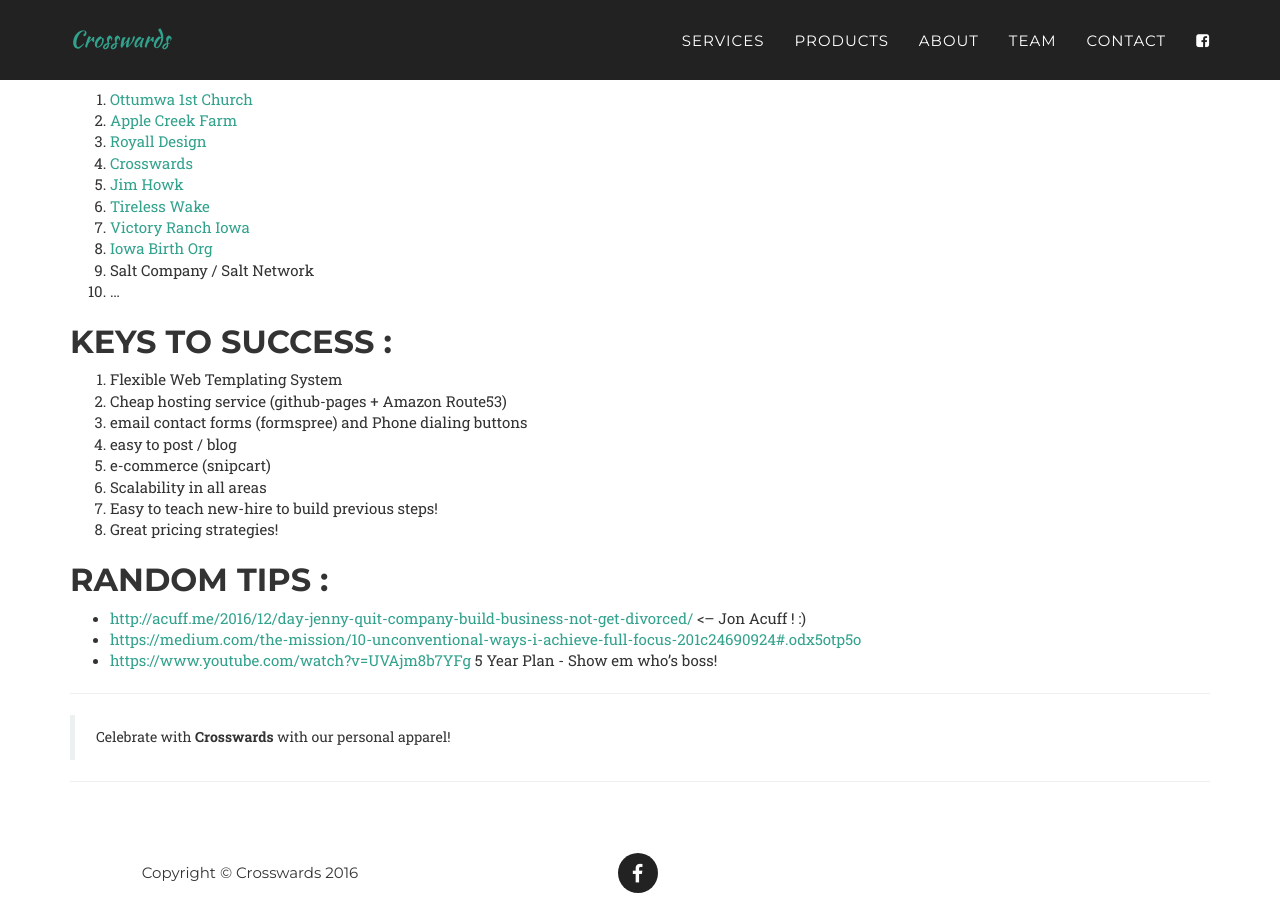
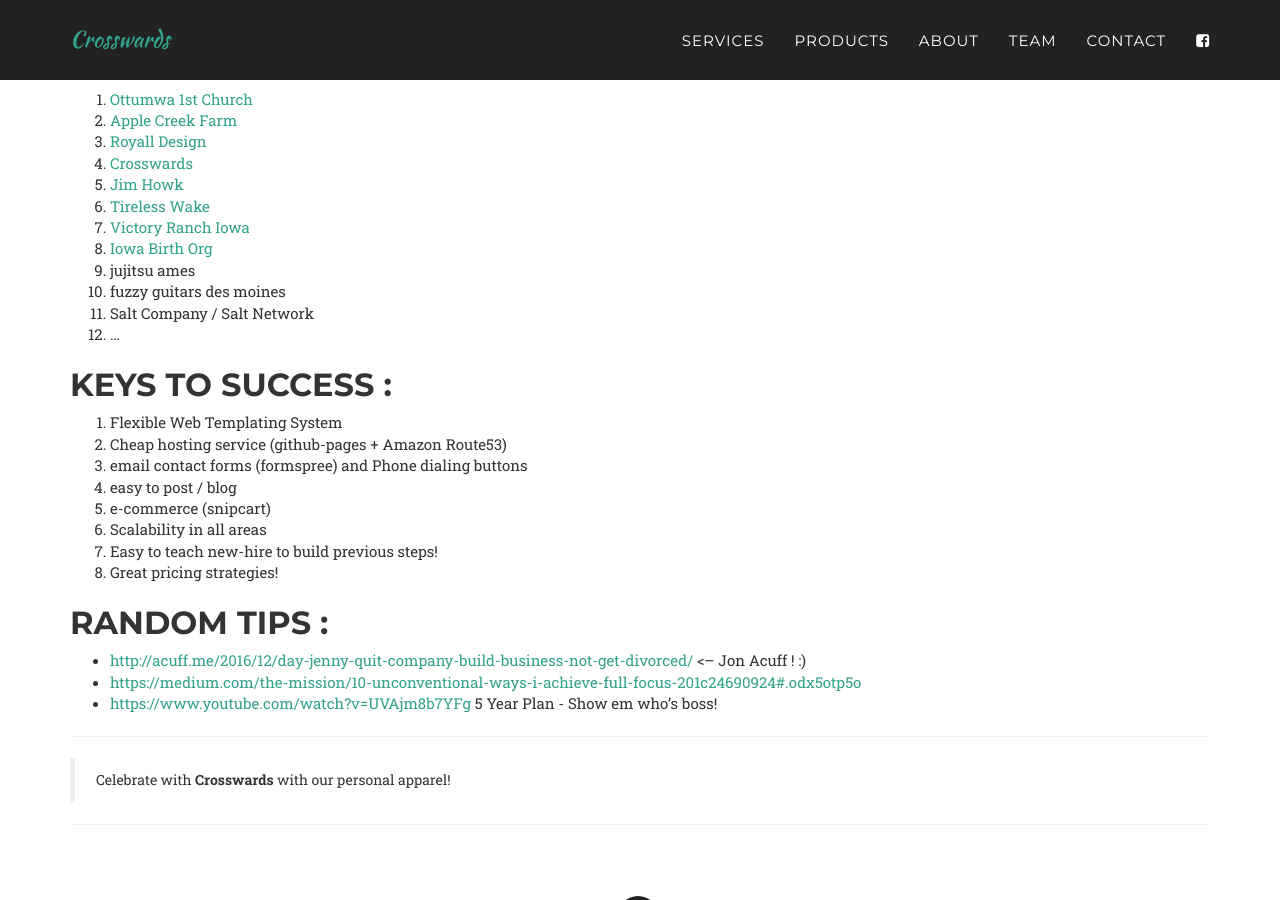
Before and after one commit to TirelessWake/crosswards-main, a Jekyll site: the page built from ideas.md, in a window 1280 px wide and 900 px high, scrolled down 1720 px. Built offline with Jekyll 4.4.1, drawn with Linux system fonts in a browser that asks for light colours; some web fonts are replaced.

Commit message:
added a client to ideas.md

```diff
--- a/ideas.md
+++ b/ideas.md
@@ -69,8 +69,10 @@
 6. [Tireless Wake](http://tirelesswake.com/)
 7. [Victory Ranch Iowa](http://victoryranchiowa.tirelesswake.com/)
 8. [Iowa Birth Org](http://iowabirth.org/home)
-9. Salt Company / Salt Network
-10. ...
+9. jujitsu ames
+10. fuzzy guitars des moines
+11. Salt Company / Salt Network
+12. ...
 
 ## Keys To Success :
 1. Flexible Web Templating System
```
